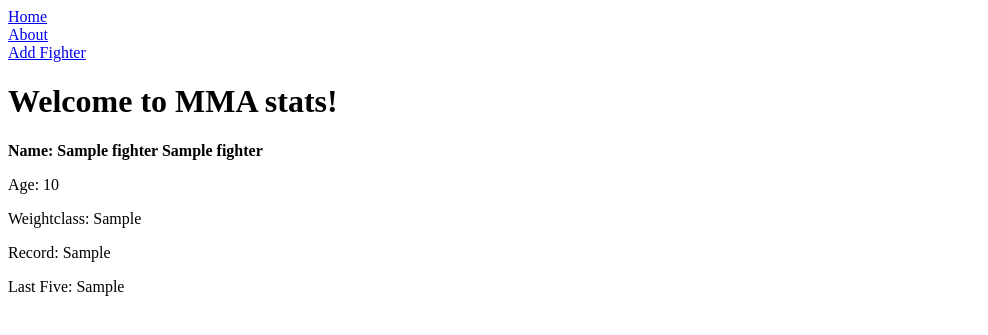
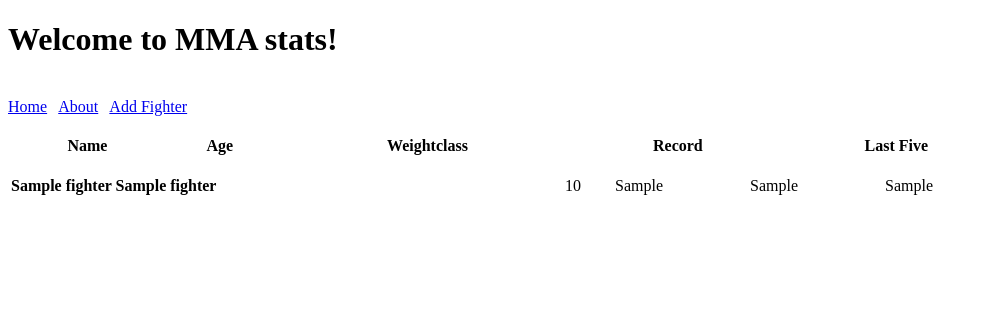
Before and after one commit to DavidQATraining/DavidMcProject, a Flask app: page / in a window 1280 px wide. Shown: the top 335 px of the page, without its empty margins (0-988 px from the left). Run offline with Flask 2, Linux system fonts and the light colour scheme; tables that the repository leaves empty hold one stand-in row (values such as "Sample post"); lists and menus that the app fills with data are empty; parts of the project's set-up code (start-up, migrations or seed data) failed here and were passed over.

Commit message:
added table formatting and README.md

```diff
--- a/forms.py
+++ b/forms.py
@@ -52,4 +52,4 @@ class FightersForm(FlaskForm):
         ]
     )
 
-    submit = SubmitField('Make a post')
+    submit = SubmitField('Add a fighter')
--- a/templates/home.html
+++ b/templates/home.html
@@ -1,16 +1,29 @@
 {% extends 'layout.html' %}
 
 {% block body_content %}
-    <h1>Welcome to MMA stats!</h1>
+
+
+    <table class="table">
+        <tr>
+            <th>Name</th>
+            <th>Age</th>
+            <th>Weightclass</th>
+            <th>Record</th>
+            <th>Last Five</th>
+        </tr>
+    </table>
 
     {% for post in posts %}
         <div>
-            <!--<h3>{{ post.title }}</h3> -->
-            <p><b>Name: {{ post.f_name }} {{ post.l_name }}</b></p>
-            <p>Age: {{ post.age }}</p>
-            <p>Weightclass: {{ post.weightclass }}</p>
-            <p>Record: {{ post.record }}</p>
-            <p>Last Five: {{ post.lastfive }}</p>
+            <table class="table">
+            <tr class="tableText">
+            <td><p><b>{{ post.f_name }} {{ post.l_name }}</b></p></td>
+            <td style="text-align: left"><p>{{ post.age }}</p></td>
+            <td><p>{{ post.weightclass }}</p></td>
+            <td><p>{{ post.record }}</p></td>
+            <td><p>{{ post.lastfive }}</p></td>
+            </tr>
+            </table>
         </div>
     {% endfor %}
 {% endblock %}
--- a/templates/layout.html
+++ b/templates/layout.html
@@ -7,16 +7,36 @@
     {% else %}
         <title>Unknown title</title>
     {% endif %} <!--we need to end the block if used in html -->
-
+    <style>
+        .table {
+            width: 80%;
+        }
+        .tableText {
+            width: 70%;
+            text-align: -webkit-left;
+        }
+        .form {
+            width: 50%;
+            alignment: right;
+            text-align: right;
+        }
+        .navbar {
+            width: 50%;
+            text-align: left;
+        }
+    </style>
 </head>
 <body>
+    <h1>Welcome to MMA stats!</h1>
+    <br>
     <div class="navbar">
         <a href="{{ url_for('home') }}">Home</a>
-        <br>
+        &nbsp;
         <a href="{{ url_for('about') }}">About</a>
-        <br>
+        &nbsp;
         <a href="{{ url_for('add') }}">Add Fighter</a>
     </div>
+    <br>
     {% block body_content %}{% endblock %}
 </body>
 </html>
```
Also changed, not shown: README.md.
